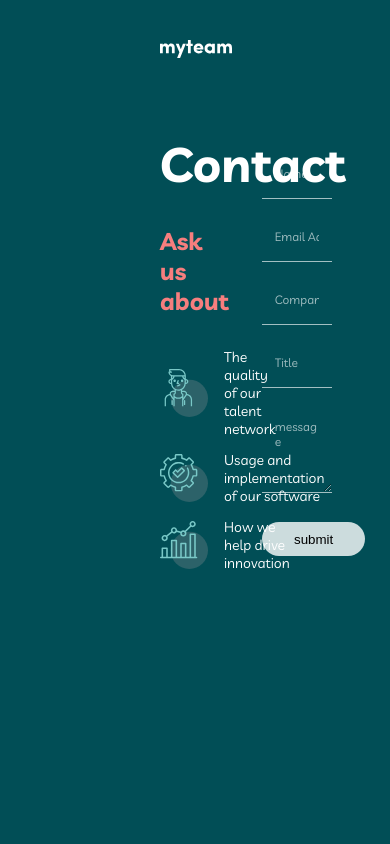
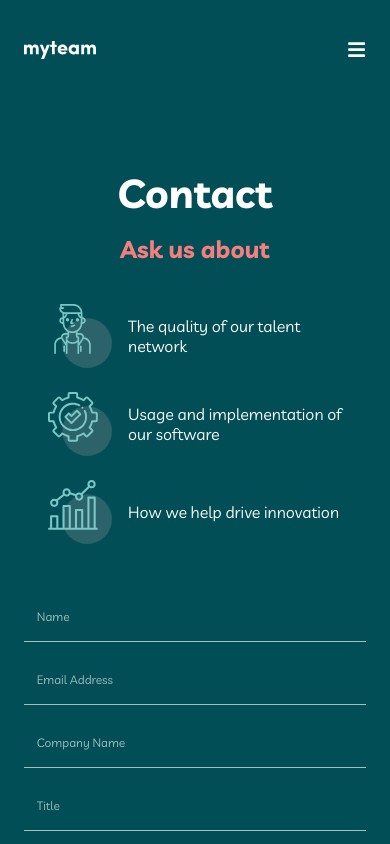
Before and after one commit to Mahmud1087/portfolio-projects, a React (Vite) app in the folder myteam-multipage-website/: page /contact in a window 390 px wide. Shown: the top 844 px of the page. Built offline with nearby package versions, Linux system fonts and the light colour scheme.

Commit message:
completed the responsiveness for the mobile screen

```diff
--- a/myteam-multipage-website/src/components/contact-me/ContactHero.jsx
+++ b/myteam-multipage-website/src/components/contact-me/ContactHero.jsx
@@ -8,6 +8,7 @@ import logo from '../../assets/myteam 2.svg'
 import ContactText from './ContactText'
 import ContactForm from './ContactForm'
 import Footer from '../homepage/Footer'
+import { FaBars } from 'react-icons/fa'
 export default function ContactHero() {
   return (
     <>
@@ -30,6 +31,9 @@ export default function ContactHero() {
           <Link to='contact'>
             <Button>contact us</Button>
           </Link>
+          <button className='menuBtn'>
+            <FaBars />
+          </button>
         </Navbar>
         <Container>
           <ContactText />
--- a/myteam-multipage-website/src/components/styles/contact-me/ContactHero.styled.jsx
+++ b/myteam-multipage-website/src/components/styles/contact-me/ContactHero.styled.jsx
@@ -1,6 +1,7 @@
 import styled from 'styled-components'
 import contactBG from '../../../assets/contactBG.png'
 import tabContactBG from '../../../assets/tabContactBG.png'
+import phoneContactBG from '../../../assets/phoneContactBG.png'
 
 export const ContactHeroSection = styled.section`
   width: 100%;
@@ -14,6 +15,12 @@ export const ContactHeroSection = styled.section`
     height: 118vh;
     padding: 0 3rem;
     background: url(${tabContactBG});
+  }
+
+  @media screen and (min-width: 320px) and (max-width: 480px) {
+    height: 168vh;
+    padding: 0 1.5rem;
+    background: url(${phoneContactBG});
   }
 `
 
@@ -31,4 +38,11 @@ export const Container = styled.div`
     text-align: center;
     margin-top: 4rem;
   }
+
+  @media screen and (min-width: 320px) and (max-width: 480px) {
+    flex-direction: column;
+    row-gap: 3rem;
+    text-align: center;
+    margin-top: 4rem;
+  }
 `
--- a/myteam-multipage-website/src/components/styles/contact-me/ContactText.styled.jsx
+++ b/myteam-multipage-website/src/components/styles/contact-me/ContactText.styled.jsx
@@ -51,4 +51,32 @@ export const TextContainer = styled.div`
       }
     }
   }
+
+  @media screen and (min-width: 320px) and (max-width: 480px) {
+    row-gap: 1rem;
+    padding: 0 1.5rem;
+
+    h1 {
+      font-size: 2.5rem;
+    }
+
+    h4 {
+      margin-bottom: 1.5rem;
+    }
+
+    .inquiry-container {
+      row-gap: 1.5rem;
+
+      .inquiries {
+        img {
+          width: 4rem;
+        }
+
+        p {
+          text-align: left;
+          font-size: 1rem;
+        }
+      }
+    }
+  }
 `
```
